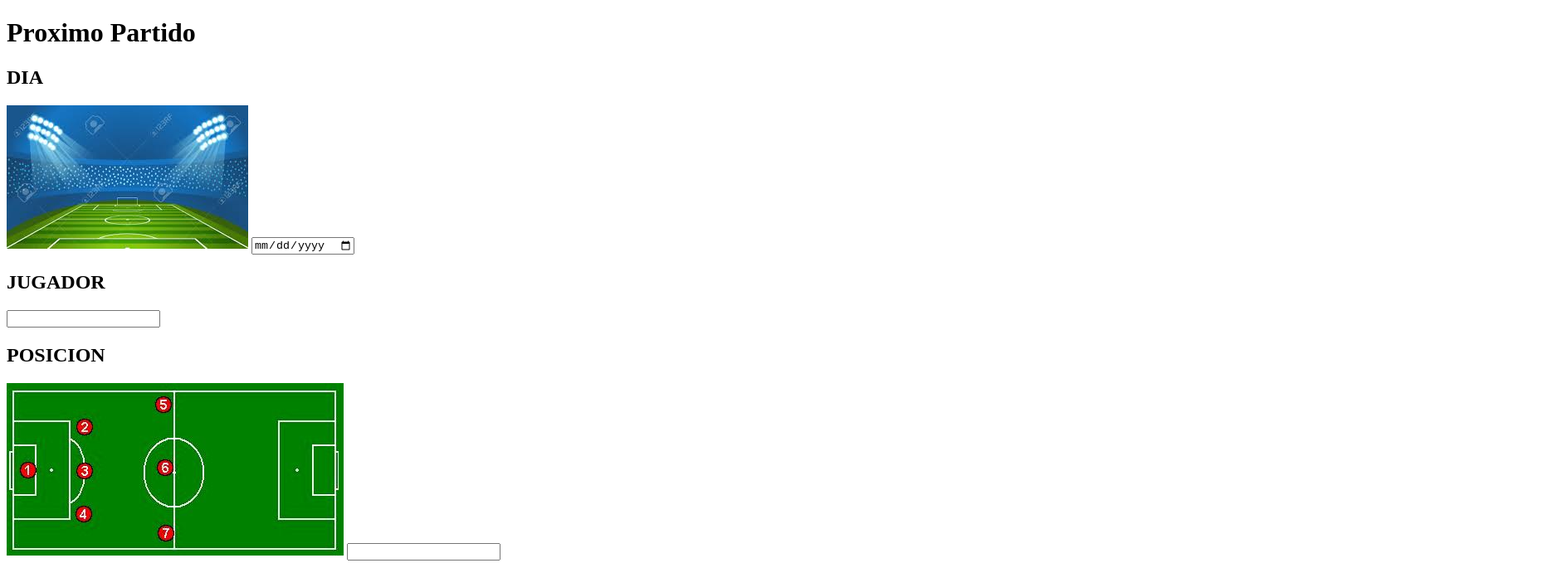
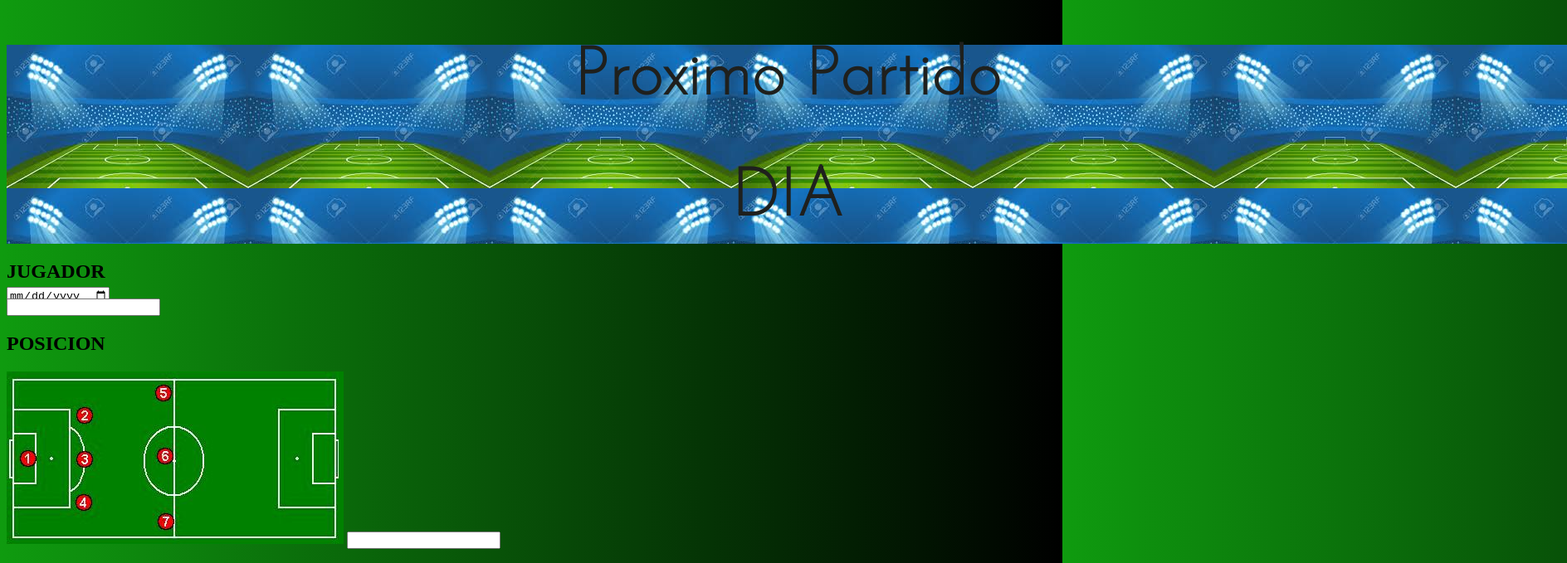
Before and after one commit to razielelias/git-practicame, a plain HTML site: page index.html in a window 1280 px wide. Shown: the top 679 px of the page at 83% size, 1888 px wide, since content can reach past the window. Drawn offline with Linux system fonts and the light colour scheme; a web font is replaced by a local one.

Commit message:
comienso de css

```diff
--- a/index.html
+++ b/index.html
@@ -4,6 +4,8 @@
   <meta charset="UTF-8">
   <meta name="viewport" content="width=device-width, initial-scale=1.0">
   <title>Partido</title>
+  <link rel="stylesheet" type="text/css" href="style.css">
+  <link href="https://fonts.googleapis.com/css2?family=Josefin+Sans:wght@100&family=Lexend+Peta&display=swap" rel="stylesheet">
 </head>
 <body>
 <div class="portada">
@@ -12,7 +14,7 @@
   <h1>Proximo Partido</h1>
 
   <H2>DIA</H2>
-<img src="Cancha principal.jpg" alt="">
+
 <input type="date" name="
 " id="">
 
@@ -45,7 +47,9 @@
 <img src="pecheras.jpg" alt="">
 <input type="checkbox" name="Pecheras Habilitadas" id="">
 </div>
+<div>El Respeto es Puntualidad</div>
 
+<button>Estadisticas</button>
 </form>
 </form>
 
--- a/style.css
+++ b/style.css
@@ -1,5 +1,31 @@
+
+body{background: #000000;  /* fallback for old browsers */
+  background: -webkit-linear-gradient(to right, #0f9b0f, #000000);  /* Chrome 10-25, Safari 5.1-6 */
+  background: linear-gradient(to right, #0f9b0f, #000000); /* W3C, IE 10+/ Edge, Firefox 16+, Chrome 26+, Opera 12+, Safari 7+ */
+  }
+
+.portada {
+
+top: 0px;
+width: 1880px;
+height: 240px;
+background-image:url(cancha.jpg);
 
 
-h1 {color: aqua;}
+}
 
-h2 {color: brown;}
+.portada h1{
+  color: #1f201d ;
+  text-align: center;
+  font-family: 'Josefin Sans', sans-serif;
+  font-size: 80px;
+
+}
+
+.portada h2{color: #1f201d ;
+  text-align: center;
+  font-family: 'Josefin Sans', sans-serif;
+  font-size: 80px;
+
+
+}
```
Also changed, not shown: Cancha.jpg (renamed from Cancha principal.jpg), 1 other file.
